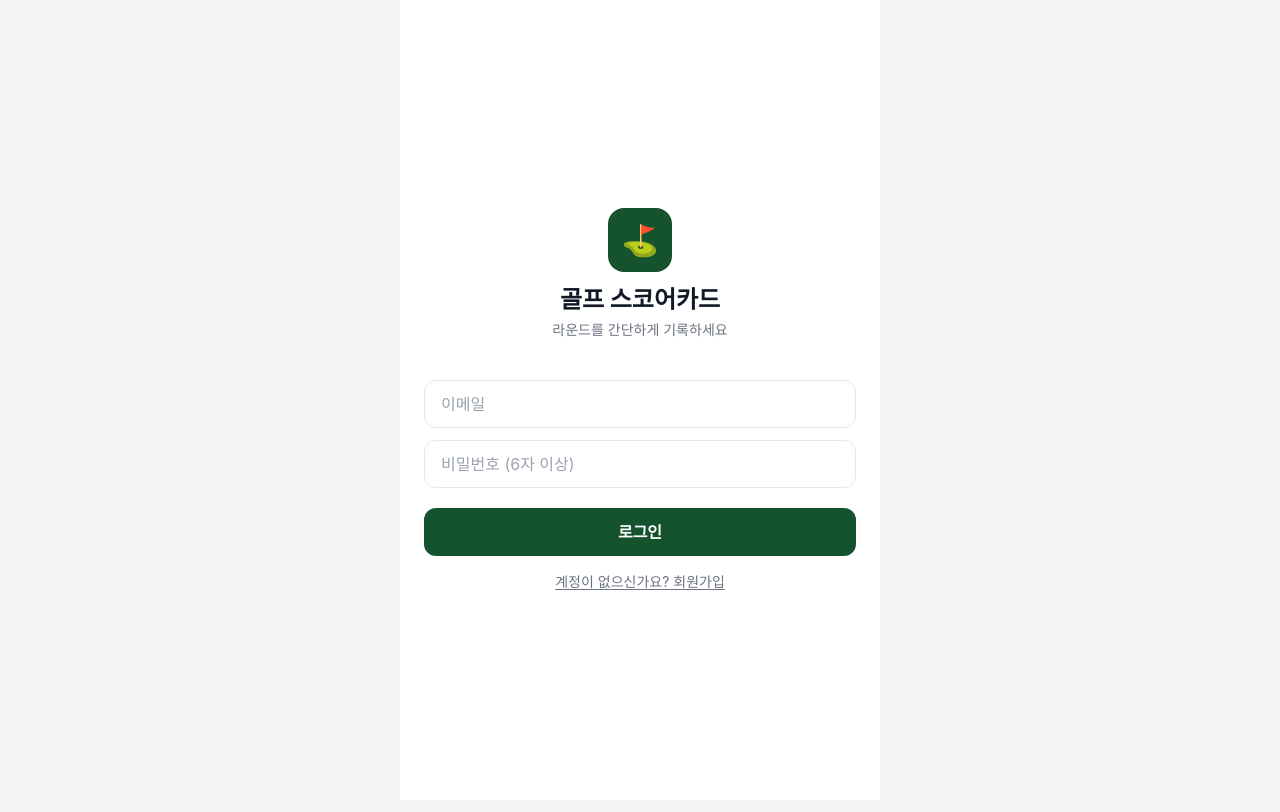
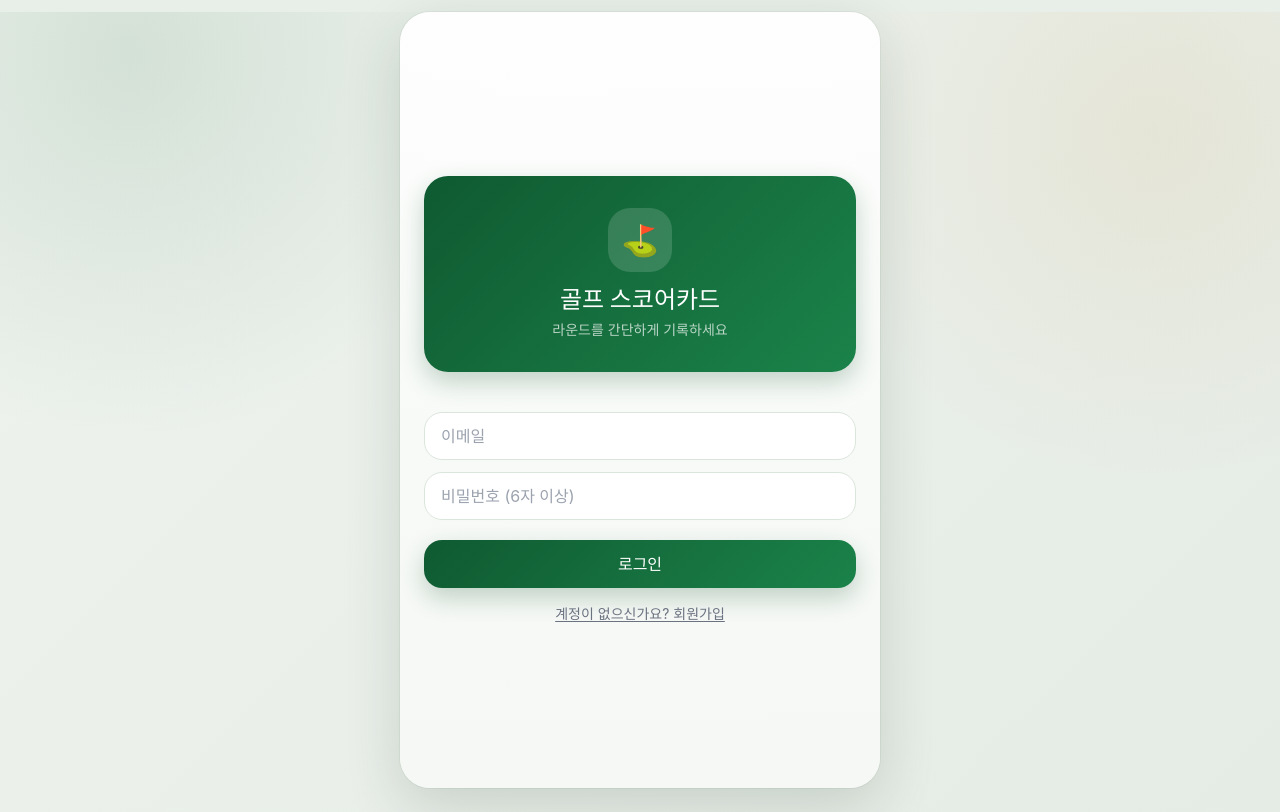
Before and after one commit to jiho123445/golf-scorecard, a React (Vite) app: page / in a window 1280 px wide. Built offline with nearby package versions, Linux system fonts and the light colour scheme; no server answers.

Commit message:
Add files via upload

```diff
--- a/src/components/BottomNav.tsx
+++ b/src/components/BottomNav.tsx
@@ -4,4 +4,4 @@ const ITEMS: { key: Tab; label: string; icon: string }[] = [
   { key: 'home', label: '홈', icon: '🏠' }, { key: 'records', label: '라운드', icon: '⛳' },
   { key: 'stats', label: '분석', icon: '📊' }, { key: 'settings', label: '설정', icon: '⚙️' },
 ];
-export function BottomNav({ active, onChange }: BottomNavProps) { return <nav className="sticky bottom-0 z-10 flex border-t border-gray-100 bg-white/95 backdrop-blur">{ITEMS.map((item)=><button key={item.key} type="button" onClick={()=>onChange(item.key)} className={`flex flex-1 flex-col items-center gap-0.5 py-2.5 text-xs font-medium ${active===item.key?'text-brand':'text-gray-400'}`} style={{minHeight:48}}><span className="text-xl leading-none">{item.icon}</span>{item.label}</button>)}</nav>; }
+export function BottomNav({ active, onChange }: BottomNavProps) { return <nav className="sticky bottom-0 z-10 flex border-t border-gray-100 bg-white/90 px-2 pb-[env(safe-area-inset-bottom)] shadow-[0_-8px_24px_rgba(24,56,34,0.06)] backdrop-blur-xl">{ITEMS.map((item)=><button key={item.key} type="button" onClick={()=>onChange(item.key)} className={`relative flex flex-1 flex-col items-center gap-1 py-2.5 text-xs font-medium ${active===item.key?'text-brand':'text-gray-400'}`} style={{minHeight:48}}><span className="text-xl leading-none">{item.icon}</span>{item.label}</button>)}</nav>; }
--- a/src/components/Home.tsx
+++ b/src/components/Home.tsx
@@ -22,16 +22,27 @@ export function Home({
   onOpenRound,
 }: HomeProps) {
   return (
-    <div className="flex flex-1 flex-col gap-6 overflow-y-auto px-5 py-6">
-      <div>
-        <p className="text-sm text-gray-500">안녕하세요</p>
-        <h1 className="text-xl font-bold text-gray-900">{displayName}님의 골프 기록</h1>
+    <div className="flex flex-1 flex-col gap-6 overflow-y-auto px-5 pb-28 pt-6">
+      <div className="relative overflow-hidden rounded-3xl bg-brand px-6 py-6 text-white shadow-lg">
+        <div className="absolute -right-8 -top-8 h-28 w-28 rounded-full bg-white/10" />
+        <div className="absolute right-8 bottom-[-34px] h-24 w-24 rounded-full border border-white/10" />
+        <p className="relative text-sm text-white/75">오늘도 좋은 라운드 되세요</p>
+        <h1 className="relative mt-1 text-2xl font-bold tracking-tight">{displayName}님의 골프 기록</h1>
+        <div className="relative mt-4 inline-flex items-center gap-2 rounded-full bg-white/10 px-3 py-1.5 text-xs text-white/90">
+          <span>⛳</span><span>나만의 스마트 스코어카드</span>
+        </div>
       </div>
 
-      <div className="flex gap-2">
+      <div>
+        <div className="mb-3 flex items-center justify-between">
+          <h2 className="text-sm font-semibold tracking-wide text-gray-500">나의 라운드</h2>
+          <span className="rounded-full bg-brand/10 px-2.5 py-1 text-xs font-semibold text-brand">최근 기록</span>
+        </div>
+        <div className="flex gap-2">
         <StatCard label="평균 스코어" value={stats.average ?? '-'} highlight />
         <StatCard label="최근 5경기" value={stats.last5Average ?? '-'} />
         <StatCard label="베스트" value={stats.best ?? '-'} />
+        </div>
       </div>
 
       {inProgressRound ? (
@@ -49,9 +60,9 @@ export function Home({
         <button
           type="button"
           onClick={onStartNewRound}
-          className="flex h-16 w-full items-center justify-center rounded-2xl bg-brand text-lg font-bold text-white active:bg-brand-dark"
+          className="flex h-[72px] w-full items-center justify-center gap-2 rounded-2xl bg-brand text-lg font-bold text-white active:bg-brand-dark"
         >
-          + 새 라운드 시작
+          <span className="flex h-8 w-8 items-center justify-center rounded-full bg-white/15 text-xl">+</span> 새 라운드 시작
         </button>
       )}
 
@@ -62,13 +73,13 @@ export function Home({
             아직 기록된 라운드가 없어요.
           </p>
         ) : (
-          <ul className="flex flex-col gap-2">
+          <ul className="flex flex-col gap-3">
             {recentRounds.map((r) => (
               <li key={r.id}>
                 <button
                   type="button"
                   onClick={() => onOpenRound(r)}
-                  className="flex w-full items-center justify-between rounded-xl bg-gray-50 px-4 py-3 text-left active:bg-gray-100"
+                  className="flex w-full items-center justify-between rounded-2xl border border-gray-100 bg-white px-4 py-4 text-left shadow-sm active:bg-gray-50"
                 >
                   <div>
                     <p className="font-semibold text-gray-900">{r.courseName}</p>
--- a/src/components/Login.tsx
+++ b/src/components/Login.tsx
@@ -28,12 +28,12 @@ export function Login() {
 
   return (
     <div className="app-shell justify-center px-6">
-      <div className="mb-10 text-center">
-        <div className="mx-auto mb-3 flex h-16 w-16 items-center justify-center rounded-2xl bg-brand text-3xl text-white">
+      <div className="mb-10 rounded-3xl bg-brand px-6 py-8 text-center text-white shadow-lg">
+        <div className="mx-auto mb-3 flex h-16 w-16 items-center justify-center rounded-2xl bg-white/15 text-3xl text-white">
           ⛳
         </div>
-        <h1 className="text-2xl font-bold text-gray-900">골프 스코어카드</h1>
-        <p className="mt-1 text-sm text-gray-500">라운드를 간단하게 기록하세요</p>
+        <h1 className="text-2xl font-bold text-white">골프 스코어카드</h1>
+        <p className="mt-1 text-sm text-white/70">라운드를 간단하게 기록하세요</p>
       </div>
 
       <form onSubmit={handleSubmit} className="flex flex-col gap-3">
--- a/src/components/ScreenHeader.tsx
+++ b/src/components/ScreenHeader.tsx
@@ -8,7 +8,7 @@ interface ScreenHeaderProps {
 
 export function ScreenHeader({ title, onBack, right }: ScreenHeaderProps) {
   return (
-    <header className="flex h-14 flex-shrink-0 items-center justify-between border-b border-gray-100 px-2">
+    <header className="flex h-14 flex-shrink-0 items-center justify-between border-b border-gray-100 bg-white/80 px-2 backdrop-blur-xl">
       <div className="flex w-10 items-center justify-start">
         {onBack && (
           <button
--- a/src/index.css
+++ b/src/index.css
@@ -2,32 +2,75 @@
 @tailwind components;
 @tailwind utilities;
 
-html, body, #root {
-  height: 100%;
+:root {
+  font-family: -apple-system, BlinkMacSystemFont, "Segoe UI", Roboto, "Apple SD Gothic Neo", "Noto Sans KR", sans-serif;
+  color: #17221a;
+  background: #e8eee8;
+  font-synthesis: none;
 }
+
+html, body, #root { height: 100%; }
 
 body {
   margin: 0;
-  background-color: #f5f6f4;
+  min-width: 320px;
+  background:
+    radial-gradient(circle at 10% 5%, rgba(56, 118, 75, .14), transparent 28%),
+    radial-gradient(circle at 90% 15%, rgba(202, 162, 84, .12), transparent 26%),
+    linear-gradient(135deg, #eef3ee 0%, #e5ebe5 100%);
   -webkit-tap-highlight-color: transparent;
   overscroll-behavior-y: none;
 }
 
-* {
-  box-sizing: border-box;
-}
+* { box-sizing: border-box; }
+button { touch-action: manipulation; transition: transform .16s ease, box-shadow .16s ease, background-color .16s ease; }
+button:active { transform: scale(.985); }
+input, select, textarea { font: inherit; }
 
-button {
-  touch-action: manipulation;
-}
-
-/* keep the app usable up to tablet/desktop widths while staying mobile-first */
 .app-shell {
   max-width: 480px;
   margin: 0 auto;
   min-height: 100vh;
-  background-color: #ffffff;
+  background:
+    linear-gradient(180deg, rgba(255,255,255,.94) 0%, rgba(247,250,247,.98) 58%, #f6f8f5 100%);
   position: relative;
   display: flex;
   flex-direction: column;
+  overflow: hidden;
+  box-shadow: 0 0 0 1px rgba(18, 62, 31, .05), 0 18px 55px rgba(31, 56, 39, .16);
 }
+
+@media (min-width: 481px) {
+  .app-shell { min-height: calc(100vh - 24px); margin-top: 12px; margin-bottom: 12px; border-radius: 30px; }
+}
+
+/* Commercial-grade visual system */
+.app-shell .bg-white { background-color: rgba(255,255,255,.92) !important; }
+.app-shell .bg-gray-50 { background-color: #f4f7f3 !important; }
+.app-shell .border-gray-100 { border-color: #e7ece7 !important; }
+.app-shell .border-gray-200 { border-color: #dce5dc !important; }
+.app-shell .rounded-xl { border-radius: 18px !important; }
+.app-shell .rounded-2xl { border-radius: 22px !important; }
+
+/* cards */
+.app-shell .shadow-sm { box-shadow: 0 8px 22px rgba(28, 61, 39, .08) !important; }
+
+/* primary actions */
+.app-shell .bg-brand {
+  background: linear-gradient(135deg, #0f5a31 0%, #16713f 56%, #1a8249 100%) !important;
+  box-shadow: 0 10px 24px rgba(20, 83, 45, .24);
+}
+.app-shell .bg-brand-dark { background: #0e4b29 !important; }
+.app-shell .bg-brand:hover { box-shadow: 0 13px 28px rgba(20, 83, 45, .30); transform: translateY(-1px); }
+
+/* amber resume CTA */
+.app-shell .bg-amber-500 {
+  background: linear-gradient(135deg, #d88a20, #f0ad38) !important;
+  box-shadow: 0 10px 24px rgba(216, 138, 32, .22);
+}
+
+/* focus */
+.app-shell input:focus, .app-shell select:focus, .app-shell textarea:focus {
+  border-color: #16713f !important;
+  box-shadow: 0 0 0 4px rgba(22,113,63,.10);
+}
```
Also changed, not shown: 1 other file (tests, documents, lock files or other folders).
